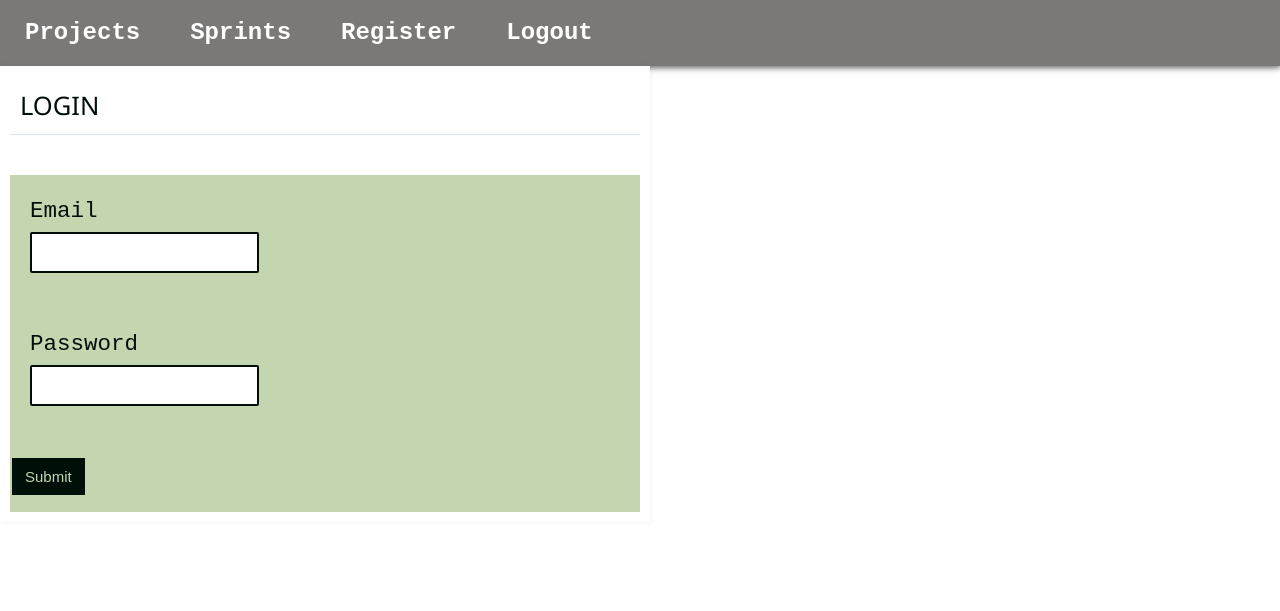
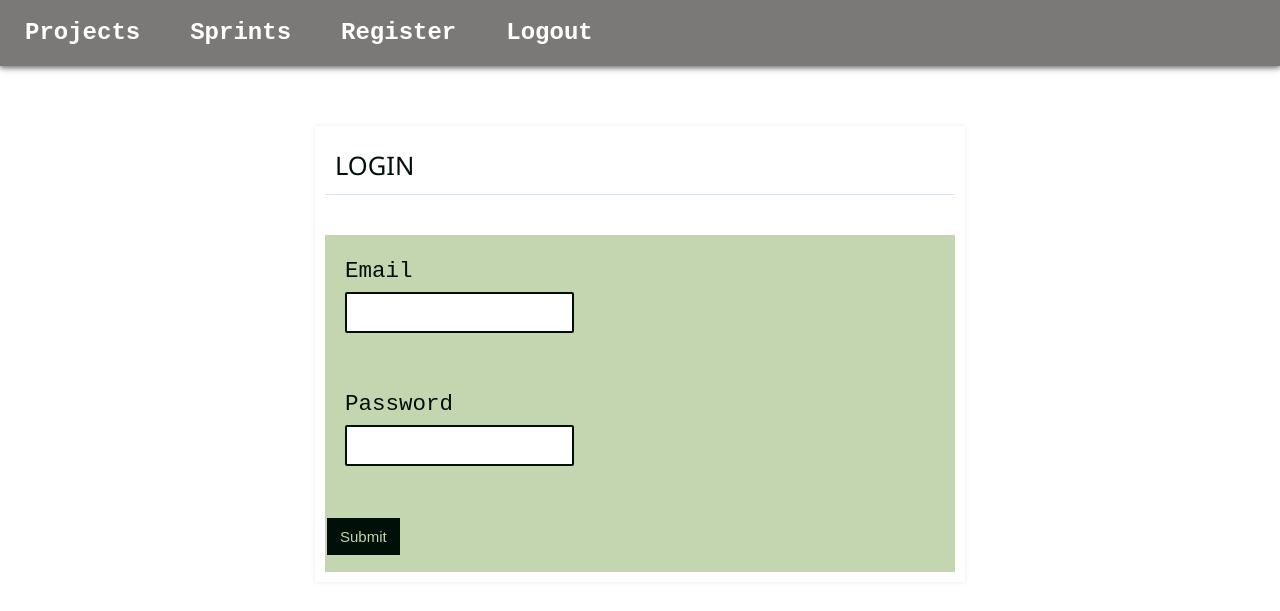
Before and after one commit to jsasser4/Alizarin, a Flask app: page /login in a window 1280 px wide. Shown: the part 114-725 px from the top of the page. Run offline with Flask 3, Linux system fonts and the light colour scheme; parts of the project's set-up code (start-up, migrations or seed data) failed here and were passed over.

Commit message:
Center login box

```diff
--- a/src/model/project.py
+++ b/src/model/project.py
@@ -1,6 +1,5 @@
 from datetime import datetime
 from sqlalchemy import ForeignKey, Integer, String, DateTime
-from sqlalchemy.sql.functions import now
 
 from src import db
 from .user import User
--- a/static/css/app/login.css
+++ b/static/css/app/login.css
@@ -119,9 +119,6 @@ html,
       background-color: #0f030300;
       padding-left: 0px;
       padding-right: 0px;
-
-
-
     }
 
     .grid-container > div {
@@ -195,7 +192,6 @@ html,
 }
 
 .content {
-
   display: none;
   overflow: hidden;
   background-color: #f1f1f1;
@@ -204,7 +200,6 @@ html,
 form {
   background: rgba(255, 255, 255, 0.541);
   width: 100%;
-
 }
 
 .form-field {
@@ -225,6 +220,13 @@ form {
   width: px;
   box-shadow: 0 0 5px rgba(65, 67, 144, 0.1);
   padding: 30px;
+}
+
+.center {
+  margin-top: 4rem;
+  display: flex;
+  justify-content: center;
+  align-items: center;
 }
 
 label {
--- a/templates/app/layout/default.html
+++ b/templates/app/layout/default.html
@@ -14,35 +14,11 @@
 <body>
 <div class="full-nav-wrapper">
   {% include 'app/layout/nav.html' %}
-  <div class="header">
-    <h1><b>ALIZARIN</b></h1>
-  </div>
-
-
-
-  <!-- top navigation bar -->
-  <div class="topnav">
-    <a href="#"><b>Projects</b></a>
-    <a href="#"><b>Sprints</b></a>
-    <a href="#"><b>Register</b></a>
-    <a href="#"><b>Logout</b></a>
-  </div>
-
-
-
-
-        {% block content %}
-
-        {% endblock %}
-      </div>
-
-  </div>
-
 </div>
 
-
-
-
+<div class="container">
+    {% block content %}{% endblock %}
+</div>
 <script src="{{ url_for('static', filename='js/app/layout/default.js') }}"></script>
 {% block scripts %}{% endblock %}
 {% block javascript %}{% endblock %}
--- a/templates/app/layout/nav.html
+++ b/templates/app/layout/nav.html
@@ -1,3 +1,10 @@
-<nav>
-
-</nav>
+  <div class="header">
+    <h1><b>ALIZARIN</b></h1>
+  </div>
+  <!-- top navigation bar -->
+  <div class="topnav">
+    <a href="#"><b>Projects</b></a>
+    <a href="#"><b>Sprints</b></a>
+    <a href="#"><b>Register</b></a>
+    <a href="#"><b>Logout</b></a>
+  </div>
--- a/templates/app/login.html
+++ b/templates/app/login.html
@@ -6,6 +6,7 @@
 {% endblock %}
 
 {% block content %}
+    <div class="center">
         <div class="formwrapper">
             <h2 class="title">LOGIN</h2>
             <form method="POST" action="/login">
@@ -30,4 +31,5 @@
                 {{ form.submit }}
             </form>
         </div>
+    </div>
 {% endblock %}
```
Lines whose indentation alone changed are shown as unchanged.
